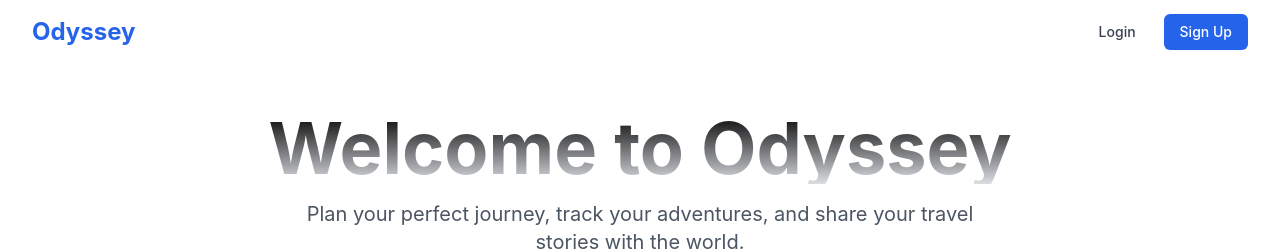
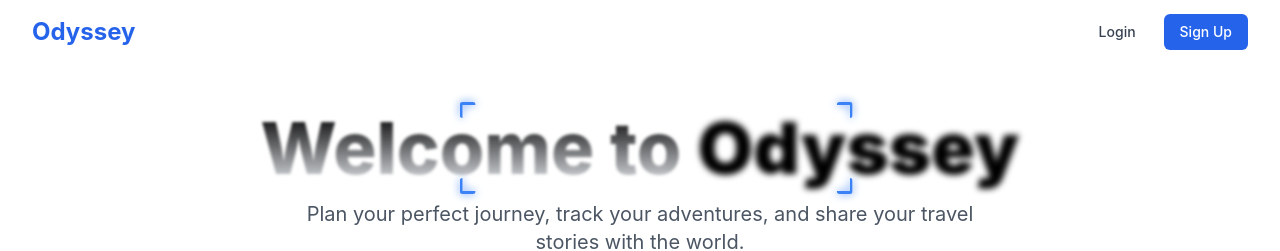
Before and after one commit to lakshmip04/odyssey, a React (Vite) app in the folder client/: page / in a window 1280 px wide. Shown: the top 251 px of the page. Built offline with nearby package versions, Linux system fonts and the light colour scheme; no server answers.

Commit message:
add text focus

```diff
--- a/client/package.json
+++ b/client/package.json
@@ -16,6 +16,7 @@
     "clsx": "^2.1.0",
     "framer-motion": "^12.23.24",
     "lucide-react": "^0.303.0",
+    "motion": "^12.23.24",
     "react": "^18.2.0",
     "react-dom": "^18.2.0",
     "react-router-dom": "^6.20.0",
--- /dev/null
+++ b/client/src/components/TrueFocus.tsx
@@ -0,0 +1,169 @@
+import { useEffect, useRef, useState } from 'react'
+import { motion } from 'framer-motion'
+
+interface TrueFocusProps {
+  sentence?: string
+  separator?: string
+  manualMode?: boolean
+  blurAmount?: number
+  borderColor?: string
+  glowColor?: string
+  animationDuration?: number
+  pauseBetweenAnimations?: number
+}
+
+interface FocusRect {
+  x: number
+  y: number
+  width: number
+  height: number
+}
+
+const TrueFocus: React.FC<TrueFocusProps> = ({
+  sentence = 'True Focus',
+  separator = ' ',
+  manualMode = false,
+  blurAmount = 5,
+  borderColor = 'green',
+  glowColor = 'rgba(0, 255, 0, 0.6)',
+  animationDuration = 1,
+  pauseBetweenAnimations = 1
+}) => {
+  const words = sentence.split(separator)
+  const [currentIndex, setCurrentIndex] = useState<number>(0)
+  const [lastActiveIndex, setLastActiveIndex] = useState<number | null>(null)
+  const containerRef = useRef<HTMLDivElement | null>(null)
+  const wordRefs = useRef<(HTMLSpanElement | null)[]>([])
+  const [focusRect, setFocusRect] = useState<FocusRect>({ x: 0, y: 0, width: 0, height: 0 })
+
+  useEffect(() => {
+    if (!manualMode) {
+      const interval = setInterval(
+        () => {
+          setCurrentIndex(prev => (prev + 1) % words.length)
+        },
+        (animationDuration + pauseBetweenAnimations) * 1000
+      )
+
+      return () => clearInterval(interval)
+    }
+  }, [manualMode, animationDuration, pauseBetweenAnimations, words.length])
+
+  useEffect(() => {
+    if (currentIndex === null || currentIndex === -1) return
+    if (!wordRefs.current[currentIndex] || !containerRef.current) return
+
+    const parentRect = containerRef.current.getBoundingClientRect()
+    const activeRect = wordRefs.current[currentIndex]!.getBoundingClientRect()
+
+    setFocusRect({
+      x: activeRect.left - parentRect.left,
+      y: activeRect.top - parentRect.top,
+      width: activeRect.width,
+      height: activeRect.height
+    })
+  }, [currentIndex, words.length])
+
+  const handleMouseEnter = (index: number) => {
+    if (manualMode) {
+      setLastActiveIndex(index)
+      setCurrentIndex(index)
+    }
+  }
+
+  const handleMouseLeave = () => {
+    if (manualMode) {
+      setCurrentIndex(lastActiveIndex!)
+    }
+  }
+
+  return (
+    <div className="relative flex gap-4 justify-center items-center flex-wrap" ref={containerRef}>
+      {words.map((word, index) => {
+        const isActive = index === currentIndex
+        const isOdyssey = word.toLowerCase() === 'odyssey'
+        return (
+          <span
+            key={index}
+            ref={el => {
+              wordRefs.current[index] = el
+            }}
+            className={`relative text-5xl md:text-7xl cursor-pointer ${
+              isOdyssey
+                ? 'font-black text-black dark:text-white'
+                : 'font-black bg-gradient-to-b from-black to-gray-300/80 bg-clip-text text-transparent dark:from-white dark:to-slate-900/10'
+            }`}
+            style={
+              {
+                filter: manualMode
+                  ? isActive
+                    ? `blur(0px)`
+                    : `blur(${blurAmount}px)`
+                  : isActive
+                    ? `blur(0px)`
+                    : `blur(${blurAmount}px)`,
+                transition: `filter ${animationDuration}s ease`,
+                fontWeight: isOdyssey ? 900 : 800
+              } as React.CSSProperties
+            }
+            onMouseEnter={() => handleMouseEnter(index)}
+            onMouseLeave={handleMouseLeave}
+          >
+            {word}
+          </span>
+        )
+      })}
+
+      <motion.div
+        className="absolute top-0 left-0 pointer-events-none box-border border-0"
+        animate={{
+          x: focusRect.x,
+          y: focusRect.y,
+          width: focusRect.width,
+          height: focusRect.height,
+          opacity: currentIndex >= 0 ? 1 : 0
+        }}
+        transition={{
+          duration: animationDuration
+        }}
+        style={
+          {
+            '--border-color': borderColor,
+            '--glow-color': glowColor
+          } as React.CSSProperties
+        }
+      >
+        <span
+          className="absolute w-4 h-4 border-[3px] rounded-[3px] top-[-10px] left-[-10px] border-r-0 border-b-0"
+          style={{
+            borderColor: 'var(--border-color)',
+            filter: 'drop-shadow(0 0 4px var(--border-color))'
+          }}
+        ></span>
+        <span
+          className="absolute w-4 h-4 border-[3px] rounded-[3px] top-[-10px] right-[-10px] border-l-0 border-b-0"
+          style={{
+            borderColor: 'var(--border-color)',
+            filter: 'drop-shadow(0 0 4px var(--border-color))'
+          }}
+        ></span>
+        <span
+          className="absolute w-4 h-4 border-[3px] rounded-[3px] bottom-[-10px] left-[-10px] border-r-0 border-t-0"
+          style={{
+            borderColor: 'var(--border-color)',
+            filter: 'drop-shadow(0 0 4px var(--border-color))'
+          }}
+        ></span>
+        <span
+          className="absolute w-4 h-4 border-[3px] rounded-[3px] bottom-[-10px] right-[-10px] border-l-0 border-t-0"
+          style={{
+            borderColor: 'var(--border-color)',
+            filter: 'drop-shadow(0 0 4px var(--border-color))'
+          }}
+        ></span>
+      </motion.div>
+    </div>
+  )
+}
+
+export default TrueFocus
--- a/client/src/pages/Landing.tsx
+++ b/client/src/pages/Landing.tsx
@@ -1,8 +1,8 @@
-import { Link } from 'react-router-dom'
 import Navbar from '../components/Navbar'
 import Footer from '../components/Footer'
 import ThreeDPhotoCarousel from '../components/ThreeDPhotoCarousel'
 import { RetroGrid } from '../components/ui/retro-grid'
+import TrueFocus from '../components/TrueFocus'
 
 const Landing = () => {
   return (
@@ -15,9 +15,17 @@
           <div className="relative z-10 flex flex-col items-center justify-center min-h-[900px] md:min-h-[1000px] py-8 md:py-12">
             {/* Title Section */}
             <div className="text-center px-4 mb-2 md:mb-6">
-              <h1 className="text-5xl md:text-7xl font-bold mb-3 md:mb-4 bg-gradient-to-b from-black to-gray-300/80 bg-clip-text text-transparent dark:from-white dark:to-slate-900/10">
-                Welcome to Odyssey
-              </h1>
+              <div className="mb-3 md:mb-4">
+                <TrueFocus
+                  sentence="Welcome to|Odyssey"
+                  separator="|"
+                  manualMode={false}
+                  blurAmount={5}
+                  borderColor="#3b82f6"
+                  animationDuration={2}
+                  pauseBetweenAnimations={0.5}
+                />
+              </div>
               <p className="text-lg md:text-xl text-gray-600 dark:text-gray-300 mb-2 md:mb-3 max-w-2xl mx-auto">
                 Plan your perfect journey, track your adventures, and share your
                 travel stories with the world.
```
Also changed, not shown: 1 other file (tests, documents, lock files or other folders).
